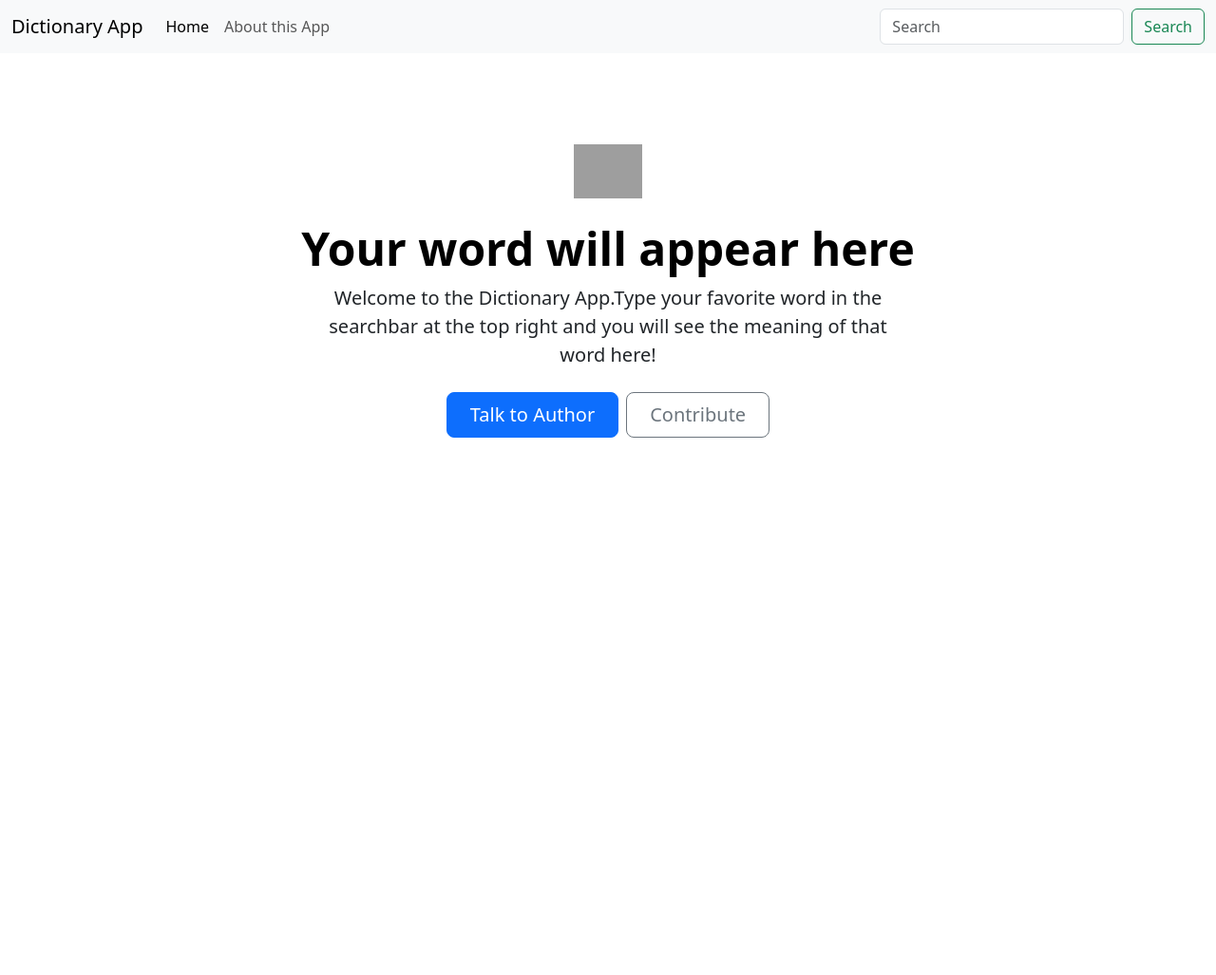
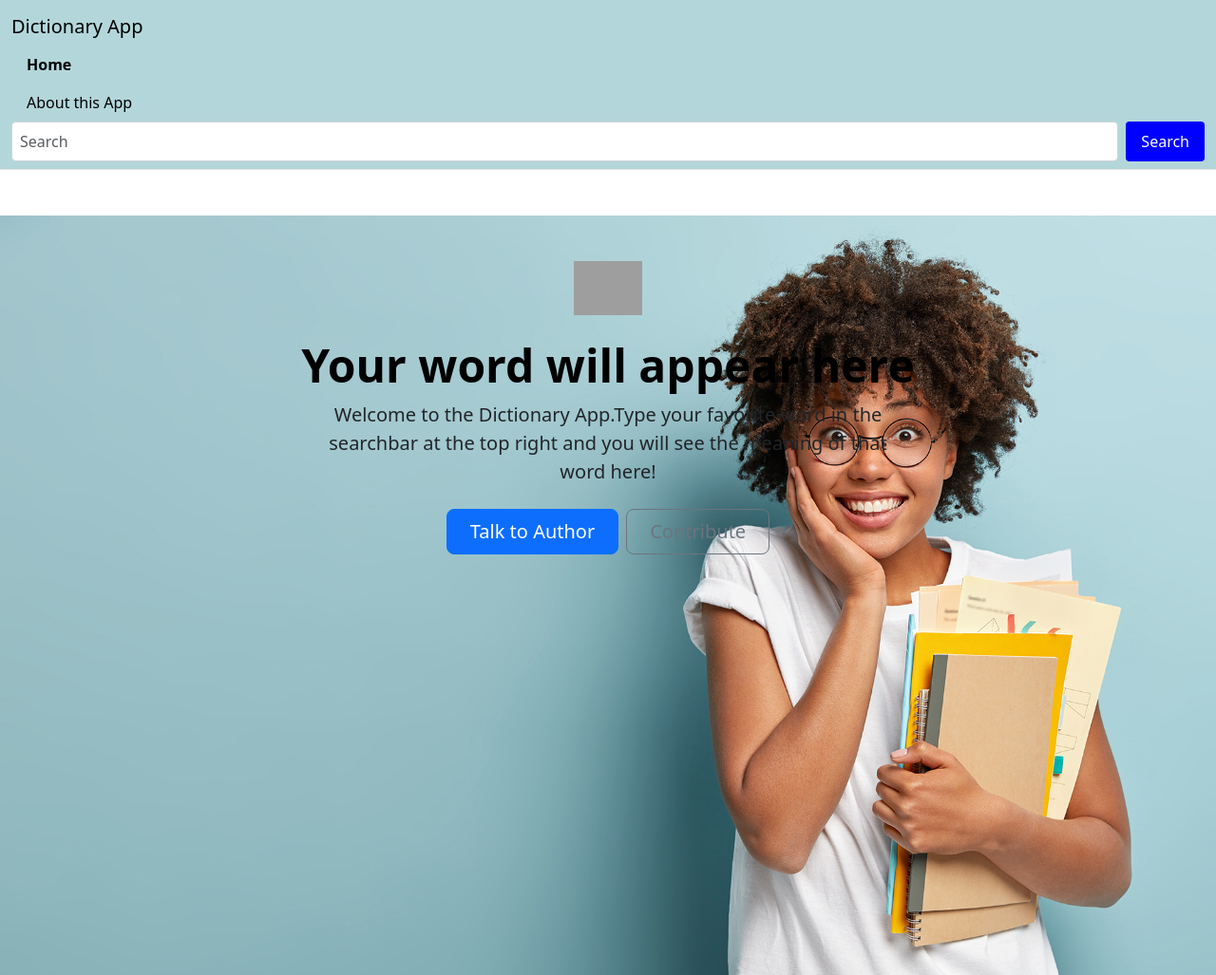
Before and after one commit to Efuwa-Akyere/API-website, a plain HTML site: page index.html in a window 1280 px wide. Shown: the whole page at 95% size. Before the commit the page ends 800 px from the top, so only its background shows below. Drawn offline with nearby package versions, Linux system fonts and the light colour scheme; grey boxes are pictures that could not be loaded.

Commit message:
Added styling

```diff
--- a/index.html
+++ b/index.html
@@ -1,38 +1,37 @@
 <!doctype html>
 <html lang="en">
   <head>
+    <link rel="stylesheet" href="/style.css">
     <meta charset="utf-8">
     <meta name="viewport" content="width=device-width, initial-scale=1">
     <title>Dictionary App</title>
     <link href="https://cdn.jsdelivr.net/npm/bootstrap@5.3.3/dist/css/bootstrap.min.css" rel="stylesheet" integrity="sha384-QWTKZyjpPEjISv5WaRU9OFeRpok6YctnYmDr5pNlyT2bRjXh0JMhjY6hW+ALEwIH" crossorigin="anonymous">
   </head>
   <body>
-    <nav class="navbar navbar-expand-lg bg-body-tertiary">
+    <nav class="navbar">
         <div class="container-fluid">
           <a class="navbar-brand" href="#">Dictionary App</a>
-          <button class="navbar-toggler" type="button" data-bs-toggle="collapse" data-bs-target="#navbarSupportedContent" aria-controls="navbarSupportedContent" aria-expanded="false" aria-label="Toggle navigation">
-            <span class="navbar-toggler-icon"></span>
-          </button>
-          <div class="collapse navbar-collapse" id="navbarSupportedContent">
-            <ul class="navbar-nav me-auto mb-2 mb-lg-0">
+          <!-- <button class="navbar-toggler" type="button"> -->
+            <!-- <span class="navbar-toggler-icon"></span>
+          </button> -->
+          <div class="navbar-collapse" id="navbarSupportedContent">
+            <ul class="navbar-nav">
               <li class="nav-item">
                 <a class="nav-link active" aria-current="page" href="#">Home</a>
               </li>
               <li class="nav-item">
                 <a class="nav-link" href="/">About this App</a>
               </li>
-
-
             </ul>
-            <form class="d-flex" role="search">
-              <input id="serchinput" class="form-control me-2" type="search" placeholder="Search" aria-label="Search">
-              <button class="btn btn-outline-success" type="submit" id="searchbtn">Search</button>
+            <form class="search-form">
+              <input id="searchinput" class="form-control" type="search" placeholder="Search" aria-label="Search">
+              <button class="btn btn-success" type="submit" id="searchbtn">Search</button>
             </form>
           </div>
         </div>
       </nav>
 
-      <div>
+      <div class="hero-page">
         <div class="px-4 py-5 my-5 text-center">
             <img class="d-block mx-auto mb-4" src="https://raw.githubusercontent.com/twbs/icons/2357f3f11ba71970d03713e8c16b312a338476d1/icons/book.svg" alt="" width="72" height="57">
             <h1 class="display-5 fw-bold text-body-emphasis"><span id="wordheading">Your word will appear here</span></h1>
--- a/style.css
+++ b/style.css
@@ -0,0 +1,95 @@
+body {
+    font-family: Arial, sans-serif;
+    margin: 0;
+    padding: 0;
+}
+
+.navbar {
+    background-color: #B3D6DA;
+    padding: 1rem;
+    border-bottom:1px solid #e0e0e0 ;
+
+}
+
+.container-fluid {
+    display: flex;
+    flex-direction: row;
+}
+
+.navbar-brand {
+    font-size: 1.5rem;
+    color:white;
+    text-decoration: none;
+}
+
+.navbar-nav {
+    display: flex;
+    list-style: none;
+    padding-left: 0;
+}
+
+.navbar-nav .nav-item {
+    margin-right: 1rem;
+}
+
+.navbar-nav .nav-link {
+    color:  black;
+    text-decoration: none;
+    padding: 0.5rem 1rem;
+}
+
+.navbar-nav .nav-link.active {
+    color:#007bff;
+    font-weight: bold;
+}
+
+.navbar-nav .nav-link:hover {
+    color: blue;
+}
+
+.search-form {
+    display: flex;
+    margin-left: auto;
+}
+
+.search-form .form-control {
+    padding: 0.5rem;
+    border: 1px solid #ced4da;
+    border-radius: 4px;
+    margin-right: 0.5rem;
+}
+
+.search-form .btn {
+    padding: 0.5rem 1rem;
+    background-color: blue;
+    color:#fff ;
+    border: none;
+    border-radius: 4px;
+    cursor: pointer;
+}
+
+.search-form .btn:hover {
+    background-color: green;
+}
+
+@media (max-width: 768px) {
+ .navbar-nav {
+    flex-direction: column;
+ }
+
+ .search-form {
+    margin-top: 1rem;
+ }
+}
+
+.hero-page {
+    background-image:url(/img/API\ hero.jpg);
+    height: 100vh;
+    width: 100vw;
+    background-size: cover;
+    background-repeat: no-repeat;
+}
+
+#definition {
+    /* color: rgba(22, 4, 4, 0); */
+}
```
Also changed, not shown: img/API hero.jpg (added).
